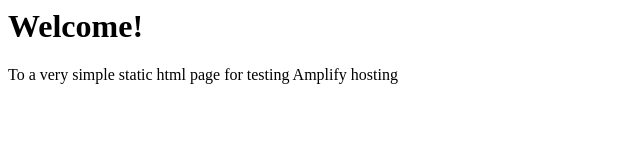
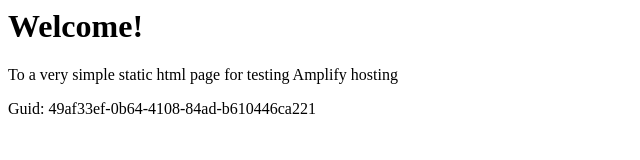
Before and after one commit to aws-aemilia-lhr/Github-PR-Commit-Integration-Test-DoNotTouch-GitHubAutoBuildCanaryTest-v1-preprod-eu-west-2, a website: page src/index.html in a window 1280 px wide. Shown: the whole page, without its empty margins (0-640 px from the left). Drawn offline with Linux system fonts and the light colour scheme.

Commit message:
commit from integ tests

```diff
--- a/src/index.html
+++ b/src/index.html
@@ -1,3 +1,5 @@
+
+
 <html lang="en">
 
 <head>
@@ -10,6 +12,6 @@
 <body>
     <h1>Welcome!</h1>
     <p>To a very simple static html page for testing Amplify hosting</p>
-</body>
+    <p>Guid: 49af33ef-0b64-4108-84ad-b610446ca221</p></body>
 
 </html>
```
